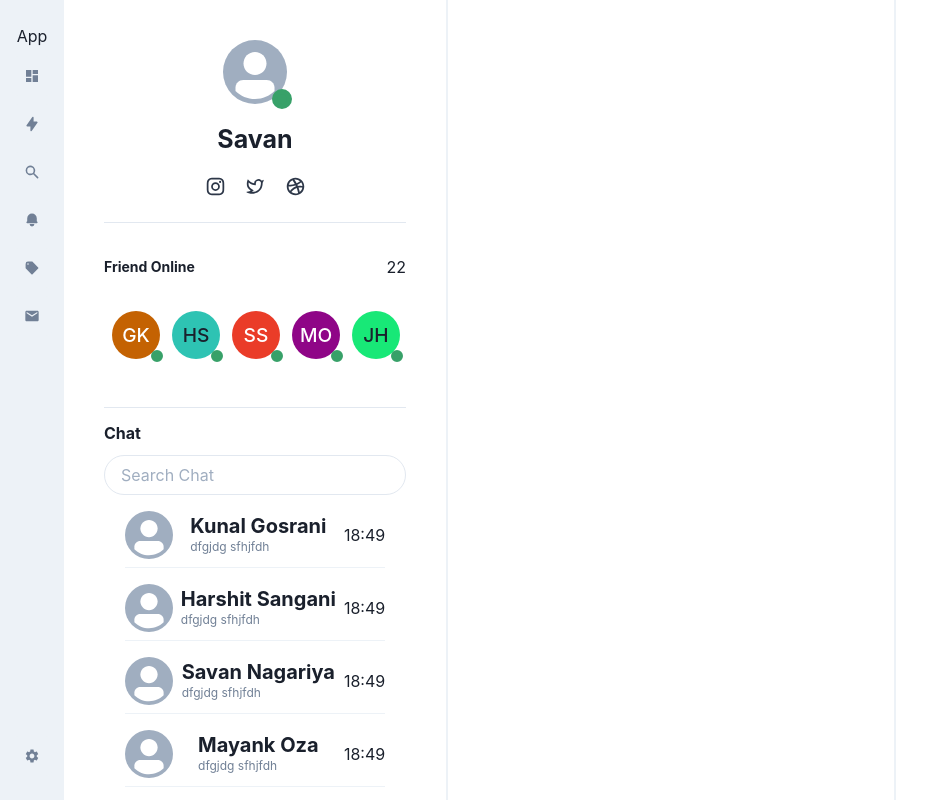
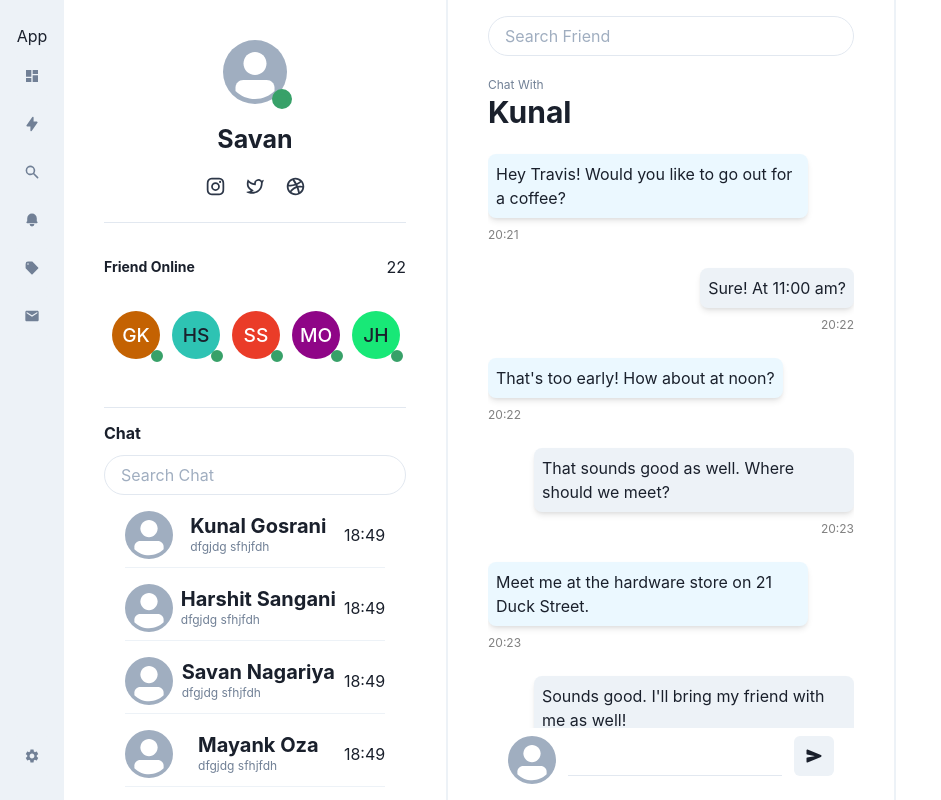
Before and after one commit to SavanNagariya/chat-app, a Next.js app: page / in a window 1280 px wide. Shown: the whole page, without its empty margins (0-941 px from the left). Built offline with nearby package versions, Linux system fonts and the light colour scheme.

Commit message:
chat section

```diff
--- /dev/null
+++ b/components/chat/chatBubble.tsx
@@ -0,0 +1,31 @@
+import { VStack, Box, Text } from "@chakra-ui/react";
+
+type Props = {
+  message: string;
+  dateSent: string;
+  from: "me" | "others";
+};
+
+const ChatBubble = ({ message, dateSent, from }: Props) => {
+  const Me = from === "me";
+  const alignment = Me ? "flex-end" : "flex-start";
+
+  return (
+    <VStack mt={6} alignItems={alignment} alignSelf={alignment}>
+      <Box
+        bg={Me ? "gray.100" : "blue.50"}
+        shadow="md"
+        maxW={80}
+        p={2}
+        rounded="lg"
+      >
+        {message}
+      </Box>
+      <Text fontSize="xs" color="gray">
+        {dateSent}
+      </Text>
+    </VStack>
+  );
+};
+
+export default ChatBubble;
--- /dev/null
+++ b/components/chat/index.tsx
@@ -0,0 +1,99 @@
+import {
+  Flex,
+  HStack,
+  Input,
+  Text,
+  Heading,
+  Avatar,
+  IconButton,
+} from "@chakra-ui/react";
+import ChatBubble from "../chat/chatBubble";
+import { IoSend } from "react-icons/io5";
+
+const messages = [
+  {
+    message: "Hey Travis! Would you like to go out for a coffee?",
+    from: "others",
+    dateSent: "20:21",
+  },
+  {
+    message: "Sure! At 11:00 am?",
+    from: "me",
+    dateSent: "20:22",
+  },
+  {
+    message: "That's too early! How about at noon?",
+    from: "others",
+    dateSent: "20:22",
+  },
+  {
+    message: "That sounds good as well. Where should we meet?",
+    from: "me",
+    dateSent: "20:23",
+  },
+  {
+    message: "Meet me at the hardware store on 21 Duck Street.",
+    from: "others",
+    dateSent: "20:23",
+  },
+  {
+    message: "Sounds good. I'll bring my friend with me as well!",
+    from: "me",
+    dateSent: "20:24",
+  },
+  {
+    message: "Which one? The developer or the designer?",
+    from: "others",
+    dateSent: "20:24",
+  },
+  {
+    message: "The developer. You remember Tony, right?",
+    from: "me",
+    dateSent: "20:24",
+  },
+  {
+    message: "Yeah! Tony's a great guy!",
+    from: "others",
+    dateSent: "20:25",
+  },
+  {
+    message: "Indeed he is! Alright, see you later 👋!",
+    from: "me",
+    dateSent: "20:25",
+  },
+];
+
+const Chat = () => {
+  return (
+    <Flex w="full" flexDirection="column" px={10} py={4}>
+      <HStack w="full">
+        <Input
+          variant="outline"
+          rounded="3xl"
+          placeholder="Search Friend"
+        ></Input>
+      </HStack>
+      <Flex overflow="auto" flexDirection="column" flex={1} mt={5}>
+        <Text fontSize="xs" color="gray.500">
+          Chat With
+        </Text>
+        <Heading size="lg">Kunal</Heading>
+        {messages.map(({ message, from, dateSent }, index) => (
+          <ChatBubble
+            key={index}
+            message={message}
+            from={from}
+            dateSent={dateSent}
+          />
+        ))}
+      </Flex>
+      <Flex pt={2} px={5}>
+        <Avatar size="md"></Avatar>
+        <Input fontSize={18} variant="flushed" mx={3}></Input>
+        <IconButton aria-label="Send Message" icon={<IoSend />} />
+      </Flex>
+    </Flex>
+  );
+};
+
+export default Chat;
--- a/pages/_app.tsx
+++ b/pages/_app.tsx
@@ -1,14 +1,9 @@
 import type { AppProps } from "next/app";
-import { ChakraProvider, extendTheme } from "@chakra-ui/react";
-
-const light = {
-  100: "#ffffff",
-};
-const theme = extendTheme({ light });
+import { ChakraProvider } from "@chakra-ui/react";
 
 function MyApp({ Component, pageProps }: AppProps) {
   return (
-    <ChakraProvider theme={theme}>
+    <ChakraProvider>
       <Component {...pageProps} />
     </ChakraProvider>
   );
--- a/pages/index.tsx
+++ b/pages/index.tsx
@@ -1,4 +1,5 @@
 import { Flex, HStack, Button } from "@chakra-ui/react";
+import Chat from "../components/chat";
 import LeftSidebar from "../components/chathistory/chathistorysidebar";
 import Navbar from "../components/Navbar";
 
@@ -25,7 +26,9 @@ const IndexPage = () => {
           flex={1}
           borderRightColor="gray.100"
           borderRightWidth={2}
-        ></Flex>
+        >
+          <Chat />
+        </Flex>
         <Flex as="aside" h="full" maxW="sm" w="full"></Flex>
       </HStack>
     </>
```
